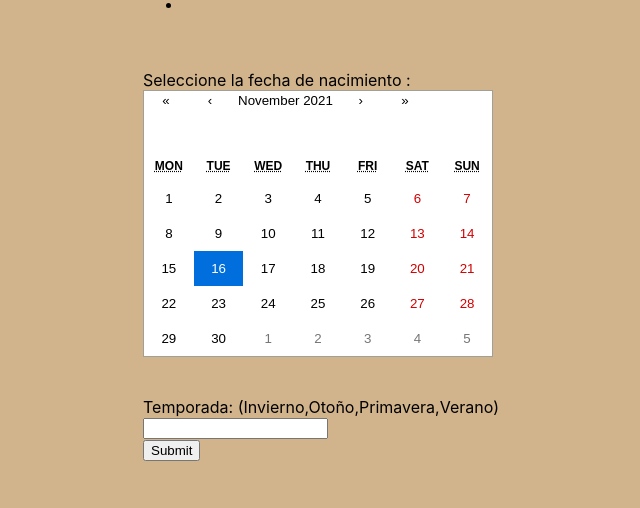
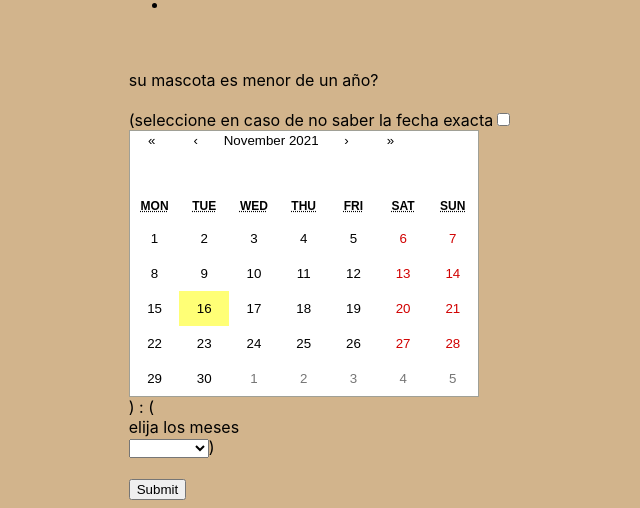
Before and after one commit to jonathanvolker/Turnero-Veterinaria-FrontendApp, a React (Create React App) app in the folder frontsouthernminds/: page /nuevamascota in a window 1280 px wide. Shown: the part 372-880 px from the top of the page, without its empty margins (319-959 px from the left). Built offline with nearby package versions, Linux system fonts and the light colour scheme; no server answers.

Commit message:
agregados a form

```diff
--- a/frontsouthernminds/src/components/Form.js
+++ b/frontsouthernminds/src/components/Form.js
@@ -5,27 +5,30 @@ import Calendar from 'react-calendar';
 
 
 const Form =() => {
-    const [date, setDate] = useState(new Date());
+    const [date, setDate] = useState("");
     const [razas, setRazas] = useState([]);
+    const fechaNacimiento = date.toString().slice(0,15)
+    const [menor, setMenor] =useState(false)
+    const [input,setInput] =useState({
+        nombre:"",
+        raza:"",
+        sexo:"",
+        edadAdulta:fechaNacimiento,
+        mes:"" || 0,
+        aprox:"false"
+    })
+
+    //console.log(razas)
     useEffect(() => {
         raza().then(response => {
             setRazas(response.data);
         })
 
+
     },[])
-    console.log(razas)
-    const [input,setInput] =useState({  //controladores de imputs
-
-        nombre:"",
-        raza:"",
-        sexo:"",
-        edadAdulta:"" || "menordeunaño",
-        mes:0,
-        aprox:false
-      })
 
       const handleInputChange = function(e) {
-          e.preventDefault()
+         // e.preventDefault()
         const upper= e.target.value.charAt(0).toUpperCase() + e.target.value.slice(1);
 
         setInput({ ...input, [e.target.name]: upper
@@ -48,7 +51,7 @@ const Form =() => {
                 Nombre :
                 <br/>
 
-                <input className={!input.name && "inpError"} type="text" value={input.nombre} name="name" onChange={handleInputChange} required/>
+                <input className={!input.nombre && "inpError"} type="text" value={input.nombre} name="nombre" onChange={handleInputChange} required/>
             </label>
             <br/>
 
@@ -76,7 +79,7 @@ const Form =() => {
             <label className= "label">
             <br/>
             Elija el sexo:
-                        <select name="sexo" value={input.sexo} onChange={handleInputChange} >
+                        <select name="menor" value={menor} onChange={handleInputChange} >
                         <option defaultValue="selected"></option>
                         <option value="nene"> nene</option>
                         <option value="nena"> nena</option>
@@ -94,21 +97,54 @@ const Form =() => {
             <br/>
             <label className= "label">
             <br/>
-                Seleccione la fecha de nacimiento :
-             <Calendar
-                    className="calendar"
-                    onChange={handleInputChange}
-                    value={date}
-            />
+                su mascota es menor de un año?
+                <br/>
+                <br/>
+
+        { !menor ?
+             ( <>
+             (
+                <>
+                seleccione en caso de no saber la fecha exacta
+              <input type="checkbox" id="aprox" name="aprox" value="true" onChange={handleInputChange} />
+
+              <Calendar
+                  className="react-calendar"
+                  onChange={(e)=>{setDate(e)}}
+                  value={date}
+              />
+              </>
+        )
+           :
+          (
+              <>
+              <div>elija los meses</div>
+              <select name="mes" value={input.mes} onChange={handleInputChange} >
+                        <option defaultValue="selected"></option>
+                        <option value="1"> 1 mes</option>
+                        <option value="2"> 2 meses</option>
+                        <option value="3"> 3 meses</option>
+                        <option value="4"> 4 meses</option>
+                        <option value="5"> 5 meses</option>
+                        <option value="6"> 6 meses</option>
+                        <option value="7"> 7 meses</option>
+                        <option value="8"> 8 meses</option>
+                        <option value="9"> 9 meses</option>
+                        <option value="10"> 10 meses</option>
+                        <option value="11"> 11 meses</option>
+            </select>
+
+              </>
+          )
+
+              </>)
+              : null
+
+              }
 
             </label>
             <br/>
-            <label className= "label">
-            <br/>
-                Temporada: (Invierno,Otoño,Primavera,Verano)
-                <br/>
-                <input className={!input.temporada && "inpError"} type="text" value={input.temporada} name="temporada" onChange={handleInputChange} />
-            </label>
+
 
 
             <br/>
```
